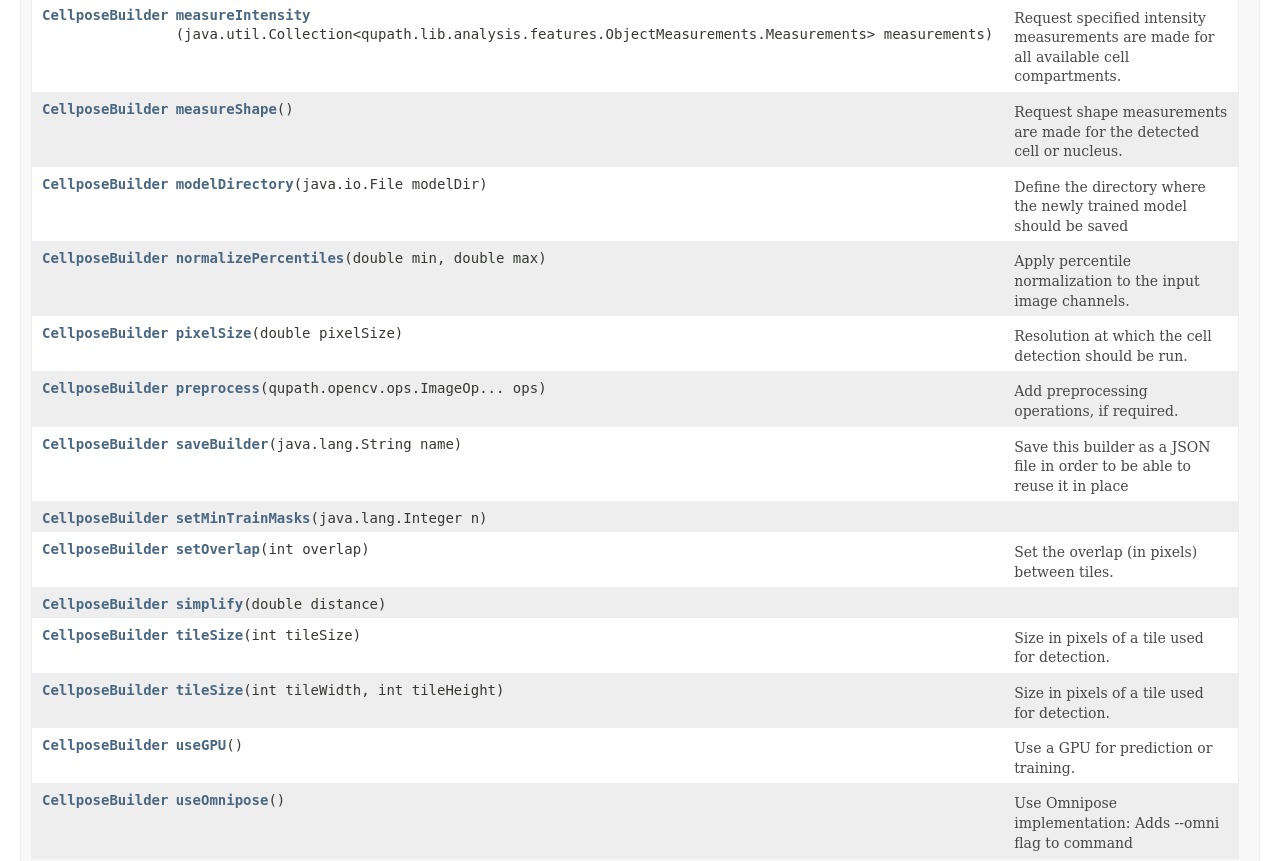
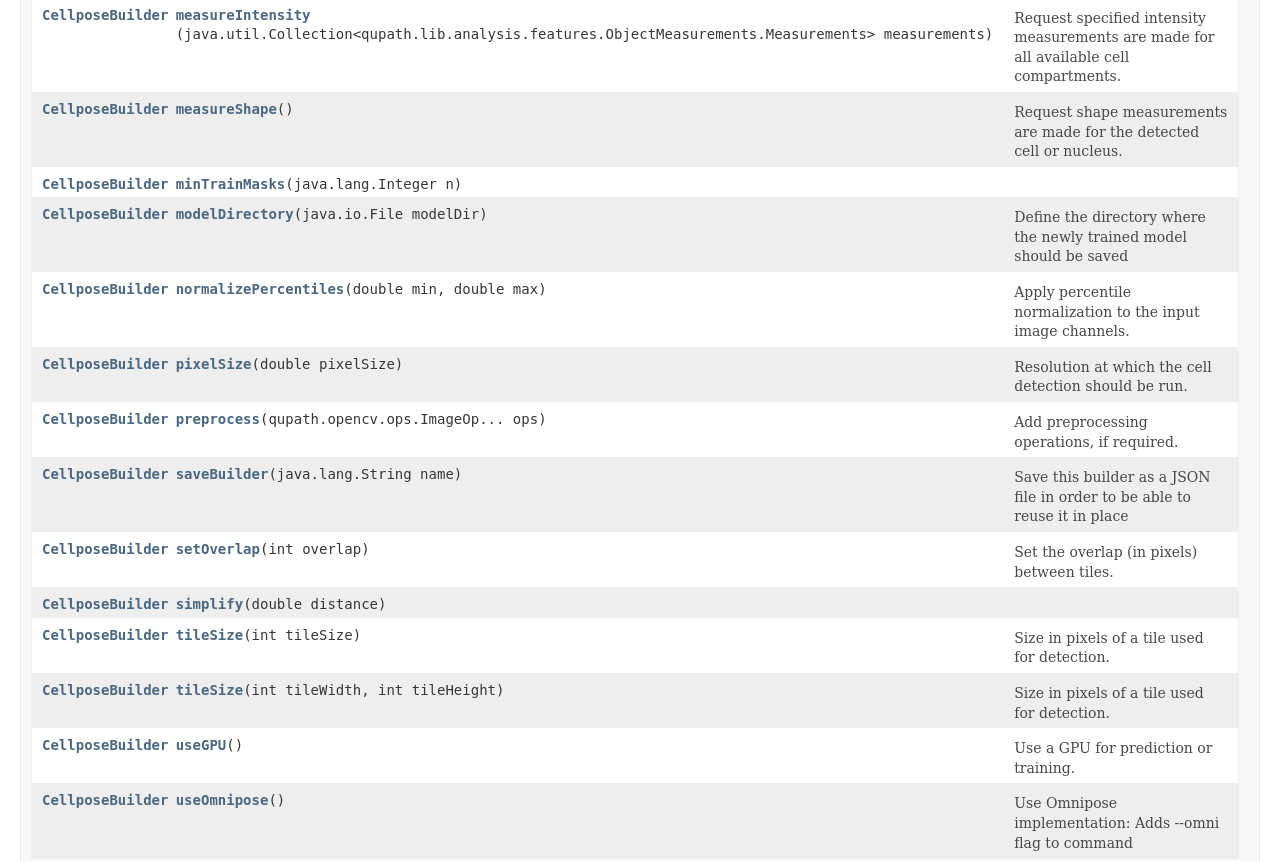
Before and after one commit to BIOP/qupath-extension-cellpose, a plain HTML site: page docs/qupath/ext/biop/cellpose/CellposeBuilder.html in a window 1280 px wide. Shown: the part 2116-2977 px from the top of the page. Drawn offline with Linux system fonts and the light colour scheme; no server answers; a script that the page names is missing; a web font is replaced by a local one.

Commit message:
namefix update javadoc

```diff
--- a/docs/qupath/ext/biop/cellpose/CellposeBuilder.html
+++ b/docs/qupath/ext/biop/cellpose/CellposeBuilder.html
@@ -353,12 +353,17 @@ extends java.lang.Object</pre>
 </tr>
 <tr id="i28" class="altColor">
 <td class="colFirst"><code><a href="CellposeBuilder.html" title="class in qupath.ext.biop.cellpose">CellposeBuilder</a></code></td>
+<th class="colSecond" scope="row"><code><span class="memberNameLink"><a href="#minTrainMasks(java.lang.Integer)">minTrainMasks</a></span>&#8203;(java.lang.Integer&nbsp;n)</code></th>
+<td class="colLast">&nbsp;</td>
+</tr>
+<tr id="i29" class="rowColor">
+<td class="colFirst"><code><a href="CellposeBuilder.html" title="class in qupath.ext.biop.cellpose">CellposeBuilder</a></code></td>
 <th class="colSecond" scope="row"><code><span class="memberNameLink"><a href="#modelDirectory(java.io.File)">modelDirectory</a></span>&#8203;(java.io.File&nbsp;modelDir)</code></th>
 <td class="colLast">
 <div class="block">Define the directory where the newly trained model should be saved</div>
 </td>
 </tr>
-<tr id="i29" class="rowColor">
+<tr id="i30" class="altColor">
 <td class="colFirst"><code><a href="CellposeBuilder.html" title="class in qupath.ext.biop.cellpose">CellposeBuilder</a></code></td>
 <th class="colSecond" scope="row"><code><span class="memberNameLink"><a href="#normalizePercentiles(double,double)">normalizePercentiles</a></span>&#8203;(double&nbsp;min,
                     double&nbsp;max)</code></th>
@@ -366,31 +371,26 @@ extends java.lang.Object</pre>
 <div class="block">Apply percentile normalization to the input image channels.</div>
 </td>
 </tr>
-<tr id="i30" class="altColor">
+<tr id="i31" class="rowColor">
 <td class="colFirst"><code><a href="CellposeBuilder.html" title="class in qupath.ext.biop.cellpose">CellposeBuilder</a></code></td>
 <th class="colSecond" scope="row"><code><span class="memberNameLink"><a href="#pixelSize(double)">pixelSize</a></span>&#8203;(double&nbsp;pixelSize)</code></th>
 <td class="colLast">
 <div class="block">Resolution at which the cell detection should be run.</div>
 </td>
 </tr>
-<tr id="i31" class="rowColor">
+<tr id="i32" class="altColor">
 <td class="colFirst"><code><a href="CellposeBuilder.html" title="class in qupath.ext.biop.cellpose">CellposeBuilder</a></code></td>
 <th class="colSecond" scope="row"><code><span class="memberNameLink"><a href="#preprocess(qupath.opencv.ops.ImageOp...)">preprocess</a></span>&#8203;(qupath.opencv.ops.ImageOp...&nbsp;ops)</code></th>
 <td class="colLast">
 <div class="block">Add preprocessing operations, if required.</div>
 </td>
 </tr>
-<tr id="i32" class="altColor">
+<tr id="i33" class="rowColor">
 <td class="colFirst"><code><a href="CellposeBuilder.html" title="class in qupath.ext.biop.cellpose">CellposeBuilder</a></code></td>
 <th class="colSecond" scope="row"><code><span class="memberNameLink"><a href="#saveBuilder(java.lang.String)">saveBuilder</a></span>&#8203;(java.lang.String&nbsp;name)</code></th>
 <td class="colLast">
 <div class="block">Save this builder as a JSON file in order to be able to reuse it in place</div>
 </td>
-</tr>
-<tr id="i33" class="rowColor">
-<td class="colFirst"><code><a href="CellposeBuilder.html" title="class in qupath.ext.biop.cellpose">CellposeBuilder</a></code></td>
-<th class="colSecond" scope="row"><code><span class="memberNameLink"><a href="#setMinTrainMasks(java.lang.Integer)">setMinTrainMasks</a></span>&#8203;(java.lang.Integer&nbsp;n)</code></th>
-<td class="colLast">&nbsp;</td>
 </tr>
 <tr id="i34" class="altColor">
 <td class="colFirst"><code><a href="CellposeBuilder.html" title="class in qupath.ext.biop.cellpose">CellposeBuilder</a></code></td>
@@ -865,13 +865,13 @@ extends java.lang.Object</pre>
 </dl>
 </li>
 </ul>
-<a id="setMinTrainMasks(java.lang.Integer)">
+<a id="minTrainMasks(java.lang.Integer)">
 <!--   -->
 </a>
 <ul class="blockList">
 <li class="blockList">
-<h4>setMinTrainMasks</h4>
-<pre class="methodSignature">public&nbsp;<a href="CellposeBuilder.html" title="class in qupath.ext.biop.cellpose">CellposeBuilder</a>&nbsp;setMinTrainMasks&#8203;(java.lang.Integer&nbsp;n)</pre>
+<h4>minTrainMasks</h4>
+<pre class="methodSignature">public&nbsp;<a href="CellposeBuilder.html" title="class in qupath.ext.biop.cellpose">CellposeBuilder</a>&nbsp;minTrainMasks&#8203;(java.lang.Integer&nbsp;n)</pre>
 </li>
 </ul>
 <a id="iou(double)">
```
Also changed, not shown: docs/index-all.html (+2 -2 lines), docs/overview-summary.html (+1 -1 lines), docs/member-search-index.js, 3 other files.
